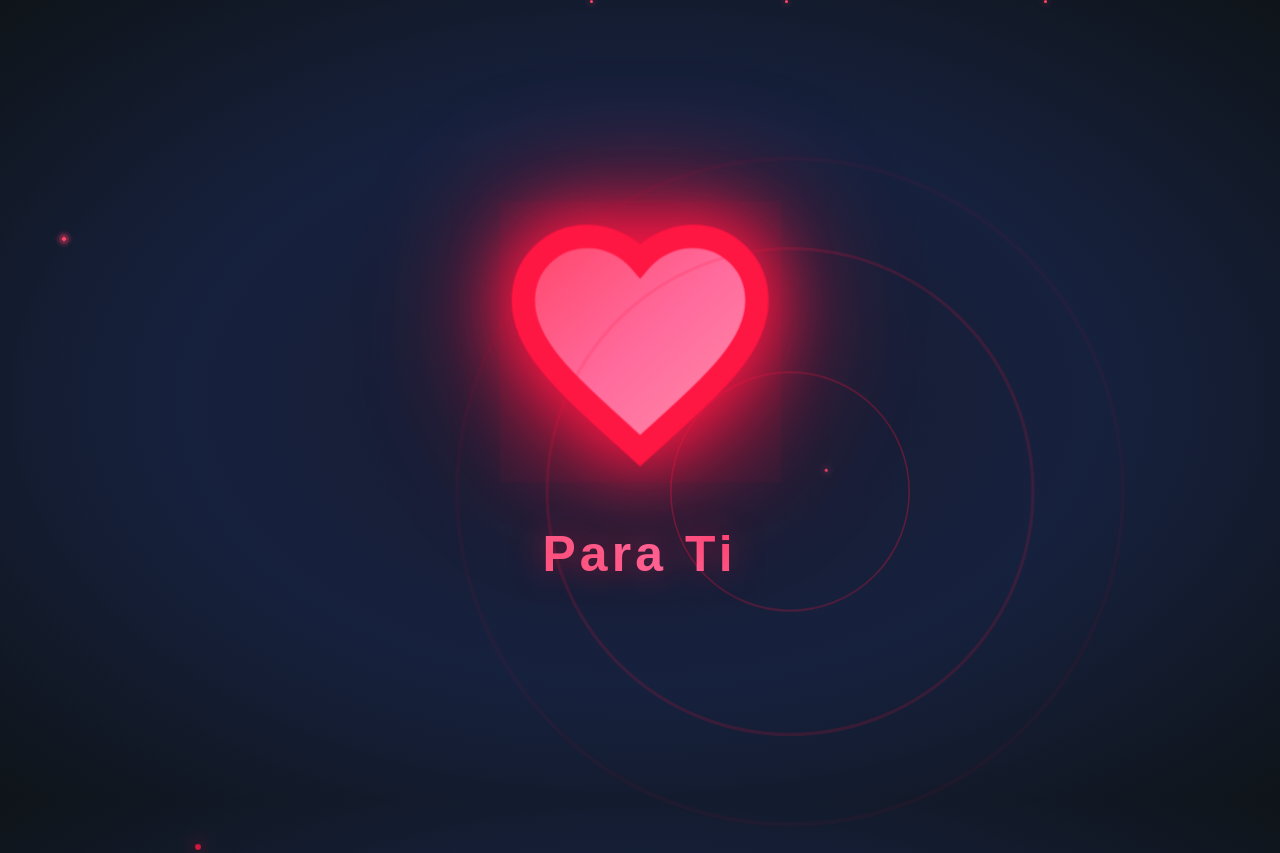
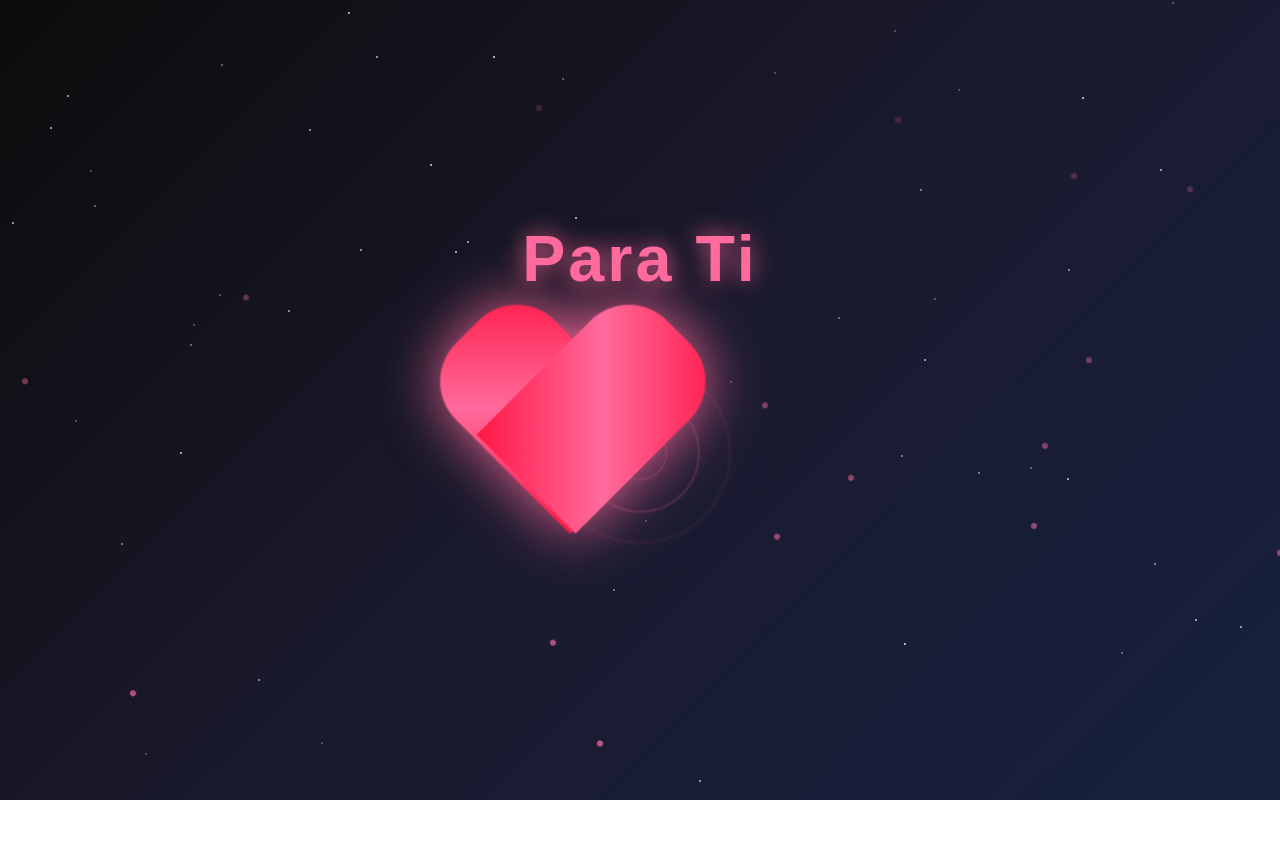
Before and after one commit to davi007-lgtm/Paginita, a plain HTML site: page index.html in a window 1280 px wide. Shown: the top 853 px of the page. After the commit the page ends 800 px from the top, so only its background shows below. Drawn offline with Linux system fonts and the light colour scheme.

Commit message:
Refactor HTML structure and styles for heart animation; add background gradient and star effects

```diff
--- a/index.html
+++ b/index.html
@@ -3,7 +3,7 @@
 <head>
     <meta charset="UTF-8">
     <meta name="viewport" content="width=device-width, initial-scale=1.0">
-    <title>Corazón Para Ti ❤️</title>
+    <title>Para Ti ❤️</title>
     <style>
         * {
             margin: 0;
@@ -12,349 +12,265 @@
         }
 
         body {
+            background: linear-gradient(135deg, #0c0c0c 0%, #1a1a2e 50%, #16213e 100%);
             min-height: 100vh;
-            background: radial-gradient(ellipse at center, #1a1a2e 0%, #16213e 50%, #0f1419 100%);
             display: flex;
+            flex-direction: column;
             justify-content: center;
             align-items: center;
+            font-family: 'Arial', sans-serif;
             overflow: hidden;
-            font-family: 'Arial', sans-serif;
             position: relative;
         }
 
-        .container {
-            display: flex;
-            flex-direction: column;
-            align-items: center;
-            gap: 40px;
-            z-index: 10;
+        /* Estrellas de fondo */
+        .stars {
+            position: absolute;
+            width: 100%;
+            height: 100%;
+            z-index: 0;
         }
 
-        .heart-container {
+        .star {
+            position: absolute;
+            width: 2px;
+            height: 2px;
+            background: white;
+            border-radius: 50%;
+            animation: twinkle 2s infinite alternate;
+        }
+
+        @keyframes twinkle {
+            0% { opacity: 0.3; }
+            100% { opacity: 1; }
+        }
+
+        /* Contenedor principal */
+        .container {
+            text-align: center;
+            z-index: 10;
             position: relative;
-            animation: float 3s ease-in-out infinite;
+        }
+
+        /* Texto "Para ti" */
+        .message {
+            color: #ff6b9d;
+            font-size: clamp(2rem, 8vw, 4rem);
+            font-weight: bold;
+            margin-bottom: 2rem;
+            text-shadow: 0 0 20px rgba(255, 107, 157, 0.5);
+            animation: glow 2s ease-in-out infinite alternate;
+            letter-spacing: 3px;
+        }
+
+        @keyframes glow {
+            from {
+                text-shadow: 0 0 20px rgba(255, 107, 157, 0.5);
+                transform: scale(1);
+            }
+            to {
+                text-shadow: 0 0 30px rgba(255, 107, 157, 0.8), 0 0 40px rgba(255, 107, 157, 0.6);
+                transform: scale(1.02);
+            }
+        }
+
+        /* Corazón */
+        .heart {
+            width: clamp(150px, 30vw, 250px);
+            height: clamp(150px, 30vw, 250px);
+            position: relative;
+            margin: 0 auto;
+            animation: heartbeat 1.5s ease-in-out infinite;
+            filter: drop-shadow(0 0 20px rgba(255, 107, 157, 0.7));
+        }
+
+        .heart::before,
+        .heart::after {
+            content: '';
+            width: 52%;
+            height: 80%;
+            position: absolute;
+            left: 50%;
+            top: 0;
+            background: linear-gradient(45deg, #ff1744, #ff6b9d, #ff1744);
+            border-radius: 50px 50px 0 0;
+            transform: translate(-50%, 0) rotate(-45deg);
+            transform-origin: 0 100%;
+        }
+
+        .heart::after {
+            left: 0;
+            transform: translate(-50%, 0) rotate(45deg);
+            transform-origin: 100% 100%;
+        }
+
+        @keyframes heartbeat {
+            0%, 100% {
+                transform: scale(1);
+                filter: drop-shadow(0 0 20px rgba(255, 107, 157, 0.7));
+            }
+            50% {
+                transform: scale(1.1);
+                filter: drop-shadow(0 0 30px rgba(255, 107, 157, 1));
+            }
+        }
+
+        /* Partículas flotantes */
+        .particles {
+            position: absolute;
+            width: 100%;
+            height: 100%;
+            overflow: hidden;
+            z-index: 5;
+        }
+
+        .particle {
+            position: absolute;
+            width: 6px;
+            height: 6px;
+            background: rgba(255, 107, 157, 0.8);
+            border-radius: 50%;
+            animation: float 6s infinite linear;
         }
 
         @keyframes float {
-            0%, 100% { transform: translateY(0px); }
-            50% { transform: translateY(-15px); }
-        }
-
-        .heart {
-            width: 280px;
-            height: 280px;
-            position: relative;
-            cursor: pointer;
-            animation: heartbeat 1.8s ease-in-out infinite;
-        }
-
-        @keyframes heartbeat {
-            0%, 100% { transform: scale(1); }
-            20% { transform: scale(1.1); }
-            40% { transform: scale(1); }
-            60% { transform: scale(1.05); }
-            80% { transform: scale(1); }
-        }
-
-        .heart svg {
-            width: 100%;
-            height: 100%;
-            filter: drop-shadow(0 0 30px #ff1744) drop-shadow(0 0 60px #ff1744);
-        }
-
-        .heart-path {
-            fill: url(#heartGradient);
-            stroke: #ff1744;
-            stroke-width: 2;
-            animation: glow 2s ease-in-out infinite alternate;
-        }
-
-        @keyframes glow {
             0% {
-                fill: url(#heartGradient);
-                filter: drop-shadow(0 0 20px #ff1744);
+                transform: translateY(100vh) rotate(0deg);
+                opacity: 1;
             }
             100% {
-                fill: url(#heartGradientBright);
-                filter: drop-shadow(0 0 40px #ff1744) drop-shadow(0 0 80px #ff4569);
-            }
-        }
-
-        .text {
-            font-size: 3rem;
-            font-weight: bold;
-            background: linear-gradient(45deg, #ff1744, #ff4569, #ff6b9d, #ff1744);
-            background-size: 300% 300%;
-            -webkit-background-clip: text;
-            -webkit-text-fill-color: transparent;
-            background-clip: text;
-            animation: textGlow 3s ease-in-out infinite, gradientMove 4s ease infinite;
-            text-shadow: 0 0 30px rgba(255, 23, 68, 0.5);
-            letter-spacing: 4px;
-            text-align: center;
-        }
-
-        @keyframes textGlow {
-            0%, 100% { transform: translateY(0px) scale(1); }
-            50% { transform: translateY(-8px) scale(1.05); }
-        }
-
-        @keyframes gradientMove {
-            0%, 100% { background-position: 0% 50%; }
-            50% { background-position: 100% 50%; }
-        }
-
-        .sparkles {
-            position: absolute;
-            width: 100%;
-            height: 100%;
-            pointer-events: none;
-        }
-
-        .sparkle {
-            position: absolute;
-            width: 4px;
-            height: 4px;
-            background: #ff1744;
-            border-radius: 50%;
-            animation: sparkle 2.5s linear infinite;
-            box-shadow: 0 0 10px #ff1744;
-        }
-
-        @keyframes sparkle {
-            0% {
-                transform: scale(0) rotate(0deg);
-                opacity: 1;
-            }
-            50% {
-                transform: scale(1.5) rotate(180deg);
-                opacity: 0.8;
-            }
-            100% {
-                transform: scale(0) rotate(360deg);
+                transform: translateY(-100px) rotate(360deg);
                 opacity: 0;
             }
         }
 
-        .particles {
-            position: fixed;
-            top: 0;
-            left: 0;
-            width: 100%;
-            height: 100%;
-            pointer-events: none;
-            overflow: hidden;
+        /* Pulsos de amor */
+        .love-pulse {
+            position: absolute;
+            width: 100px;
+            height: 100px;
+            border: 2px solid rgba(255, 107, 157, 0.3);
+            border-radius: 50%;
+            top: 50%;
+            left: 50%;
+            transform: translate(-50%, -50%);
+            animation: pulse 2s infinite;
         }
 
-        .particle {
-            position: absolute;
-            width: 3px;
-            height: 3px;
-            background: #ff4569;
-            border-radius: 50%;
-            animation: particleFloat 8s linear infinite;
-            box-shadow: 0 0 6px #ff4569;
+        .love-pulse:nth-child(2) {
+            animation-delay: 0.5s;
         }
 
-        @keyframes particleFloat {
+        .love-pulse:nth-child(3) {
+            animation-delay: 1s;
+        }
+
+        @keyframes pulse {
             0% {
-                transform: translateY(100vh) translateX(0px) rotate(0deg);
-                opacity: 0;
-            }
-            10% {
-                opacity: 1;
-            }
-            90% {
+                transform: translate(-50%, -50%) scale(0.5);
                 opacity: 1;
             }
             100% {
-                transform: translateY(-100px) translateX(100px) rotate(360deg);
+                transform: translate(-50%, -50%) scale(2);
                 opacity: 0;
             }
         }
 
-        .pulse-rings {
-            position: absolute;
-            top: 50%;
-            left: 50%;
-            transform: translate(-50%, -50%);
-            pointer-events: none;
-        }
-
-        .pulse-ring {
-            position: absolute;
-            border: 2px solid rgba(255, 23, 68, 0.3);
-            border-radius: 50%;
-            animation: pulseRing 3s ease-out infinite;
-        }
-
-        @keyframes pulseRing {
-            0% {
-                transform: scale(0.8);
-                opacity: 1;
-            }
-            100% {
-                transform: scale(2.5);
-                opacity: 0;
-            }
-        }
-
-        .pulse-ring:nth-child(1) { animation-delay: 0s; }
-        .pulse-ring:nth-child(2) { animation-delay: 1s; }
-        .pulse-ring:nth-child(3) { animation-delay: 2s; }
-
-        /* Optimización para móvil */
+        /* Responsive */
         @media (max-width: 480px) {
-            .heart {
-                width: 220px;
-                height: 220px;
-            }
-
-            .text {
-                font-size: 2.2rem;
+            .message {
+                margin-bottom: 1.5rem;
                 letter-spacing: 2px;
             }
 
-            .container {
-                gap: 30px;
+            body {
                 padding: 20px;
             }
         }
 
-        @media (max-width: 360px) {
-            .heart {
-                width: 180px;
-                height: 180px;
-            }
-
-            .text {
-                font-size: 1.8rem;
-            }
+        /* Efecto hover para interactividad */
+        .heart:hover {
+            animation: heartbeat 0.8s ease-in-out infinite;
+            cursor: pointer;
         }
     </style>
 </head>
 <body>
+    <!-- Estrellas de fondo -->
+    <div class="stars" id="stars"></div>
+
+    <!-- Partículas flotantes -->
+    <div class="particles" id="particles"></div>
+
+    <!-- Contenido principal -->
     <div class="container">
-        <div class="heart-container">
-            <div class="heart">
-                <svg viewBox="0 0 24 24" xmlns="http://www.w3.org/2000/svg">
-                    <defs>
-                        <linearGradient id="heartGradient" x1="0%" y1="0%" x2="100%" y2="100%">
-                            <stop offset="0%" style="stop-color:#ff1744;stop-opacity:1" />
-                            <stop offset="50%" style="stop-color:#ff4569;stop-opacity:1" />
-                            <stop offset="100%" style="stop-color:#ff6b9d;stop-opacity:1" />
-                        </linearGradient>
-                        <linearGradient id="heartGradientBright" x1="0%" y1="0%" x2="100%" y2="100%">
-                            <stop offset="0%" style="stop-color:#ff4569;stop-opacity:1" />
-                            <stop offset="50%" style="stop-color:#ff6b9d;stop-opacity:1" />
-                            <stop offset="100%" style="stop-color:#ff8fab;stop-opacity:1" />
-                        </linearGradient>
-                    </defs>
-                    <path class="heart-path" d="M12,21.35l-1.45-1.32C5.4,15.36,2,12.28,2,8.5 C2,5.42,4.42,3,7.5,3c1.74,0,3.41,0.81,4.5,2.09C13.09,3.81,14.76,3,16.5,3 C19.58,3,22,5.42,22,8.5c0,3.78-3.4,6.86-8.55,11.54L12,21.35z"/>
-                </svg>
-            </div>
-
-            <div class="pulse-rings">
-                <div class="pulse-ring" style="width: 300px; height: 300px;"></div>
-                <div class="pulse-ring" style="width: 300px; height: 300px;"></div>
-                <div class="pulse-ring" style="width: 300px; height: 300px;"></div>
-            </div>
-        </div>
-
-        <div class="text">Para Ti</div>
-
-        <div class="sparkles">
-            <div class="sparkle"></div>
-            <div class="sparkle"></div>
-            <div class="sparkle"></div>
-            <div class="sparkle"></div>
-            <div class="sparkle"></div>
-            <div class="sparkle"></div>
+        <h1 class="message">Para Ti</h1>
+        <div class="heart">
+            <div class="love-pulse"></div>
+            <div class="love-pulse"></div>
+            <div class="love-pulse"></div>
         </div>
     </div>
 
-    <div class="particles">
-        <div class="particle"></div>
-        <div class="particle"></div>
-        <div class="particle"></div>
-        <div class="particle"></div>
-        <div class="particle"></div>
-        <div class="particle"></div>
-        <div class="particle"></div>
-        <div class="particle"></div>
-    </div>
+    <script>
+        // Crear estrellas aleatorias
+        function createStars() {
+            const starsContainer = document.getElementById('stars');
+            const numStars = 50;
 
-    <script>
-        // Crear sparkles dinámicos alrededor del corazón
-        function createSparkle() {
-            const sparkle = document.createElement('div');
-            sparkle.className = 'sparkle';
-
-            // Posición alrededor del corazón
-            const angle = Math.random() * 2 * Math.PI;
-            const radius = 150 + Math.random() * 100;
-            const centerX = 50;
-            const centerY = 40;
-
-            const x = centerX + Math.cos(angle) * (radius/3);
-            const y = centerY + Math.sin(angle) * (radius/3);
-
-            sparkle.style.left = x + '%';
-            sparkle.style.top = y + '%';
-            sparkle.style.animationDelay = Math.random() * 2 + 's';
-
-            document.querySelector('.sparkles').appendChild(sparkle);
-
-            setTimeout(() => {
-                sparkle.remove();
-            }, 2500);
+            for (let i = 0; i < numStars; i++) {
+                const star = document.createElement('div');
+                star.className = 'star';
+                star.style.left = Math.random() * 100 + '%';
+                star.style.top = Math.random() * 100 + '%';
+                star.style.animationDelay = Math.random() * 2 + 's';
+                starsContainer.appendChild(star);
+            }
         }
 
         // Crear partículas flotantes
-        function createParticle() {
-            const particle = document.createElement('div');
-            particle.className = 'particle';
-            particle.style.left = Math.random() * 100 + '%';
-            particle.style.animationDelay = Math.random() * 8 + 's';
-            particle.style.animationDuration = (6 + Math.random() * 4) + 's';
+        function createParticles() {
+            const particlesContainer = document.getElementById('particles');
 
-            document.querySelector('.particles').appendChild(particle);
+            setInterval(() => {
+                const particle = document.createElement('div');
+                particle.className = 'particle';
+                particle.style.left = Math.random() * 100 + '%';
+                particle.style.animationDuration = (Math.random() * 3 + 4) + 's';
+                particlesContainer.appendChild(particle);
 
-            setTimeout(() => {
-                particle.remove();
-            }, 10000);
+                // Eliminar partícula después de la animación
+                setTimeout(() => {
+                    if (particle.parentNode) {
+                        particle.parentNode.removeChild(particle);
+                    }
+                }, 7000);
+            }, 300);
         }
 
-        // Efecto de click más dramático
+        // Efecto de click en el corazón
         document.querySelector('.heart').addEventListener('click', function() {
-            this.style.animation = 'heartbeat 0.3s ease-in-out';
-
-            // Crear explosión de sparkles
-            for(let i = 0; i < 10; i++) {
-                setTimeout(createSparkle, i * 50);
-            }
-
+            this.style.animation = 'none';
             setTimeout(() => {
-                this.style.animation = 'heartbeat 1.8s ease-in-out infinite';
-            }, 300);
+                this.style.animation = 'heartbeat 0.5s ease-in-out 3';
+                setTimeout(() => {
+                    this.style.animation = 'heartbeat 1.5s ease-in-out infinite';
+                }, 1500);
+            }, 10);
         });
 
-        // Efecto táctil para móvil
-        document.querySelector('.heart').addEventListener('touchstart', function(e) {
-            e.preventDefault();
-            this.click();
+        // Inicializar efectos
+        createStars();
+        createParticles();
+
+        // Efecto adicional al cargar la página
+        window.addEventListener('load', function() {
+            document.body.style.opacity = '0';
+            document.body.style.transition = 'opacity 1s ease-in';
+            setTimeout(() => {
+                document.body.style.opacity = '1';
+            }, 100);
         });
-
-        // Crear sparkles y partículas periódicamente
-        setInterval(createSparkle, 600);
-        setInterval(createParticle, 1200);
-
-        // Animación inicial
-        setTimeout(() => {
-            for(let i = 0; i < 5; i++) {
-                setTimeout(createSparkle, i * 100);
-            }
-        }, 1000);
     </script>
 </body>
 </html>
```
